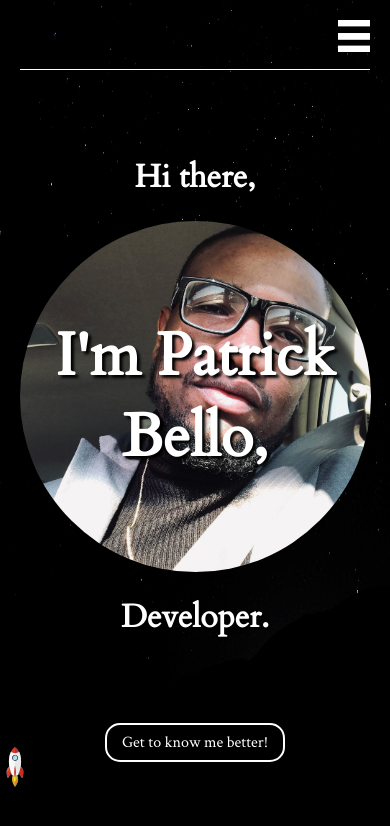
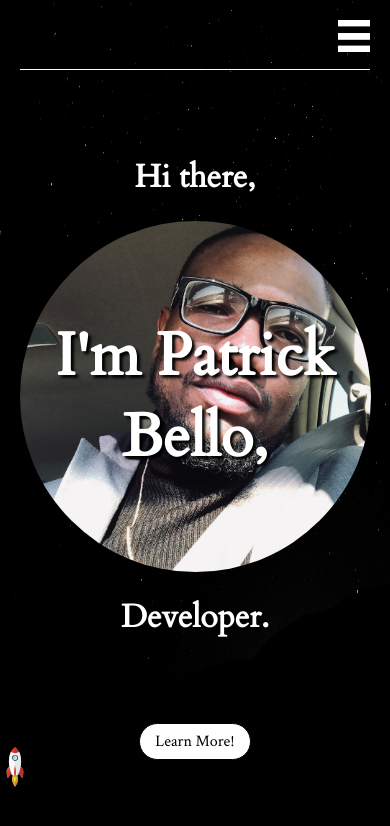
Before and after one commit to mayorbcode/portfolio, a React (Create React App) app: page / in a window 390 px wide. Shown: the top 826 px of the page. Built offline with nearby package versions, Linux system fonts and the light colour scheme.

Commit message:
minor UI tweaks

```diff
--- a/src/App.css
+++ b/src/App.css
@@ -140,18 +140,20 @@ html, body {
   font-size: 2rem;
   text-align: center;
   max-width: 90vw;
-  color: white;
+  color: black;
   /* margin-top: -25px; */
-  border: 2px solid white;
-  border-radius: 15px;
+  border: 1px solid black;
+  border-radius: 20px;
+  /* background-color: paleturquoise; */
+  background-color: white;
   padding: 7px 15px;
-  transition: transform 0.5s, color 0.65s, background-color 0.65s;
+  transition: border 0.2s, color 0.4s, background-color 0.4s;
 }
 
 .home .bottom a:hover {
-  transform: scale(1.2);
-  color: black;
-  background-color: white;
+  color: plum;
+  background-color: black;
+  border: 1px solid plum;
 }
 
 .svg {
@@ -232,19 +234,20 @@ html, body {
   text-align: center;
   text-decoration: none;
   font-size: 2rem;
-  color: white;
-  border: 2px solid white;
-  border-radius: 10px;
+  color: black;
+  background-color: white;
+  border: 1px solid black;
+  border-radius: 20px;
   padding: 5px 10px;
-  transition: transform 0.5s, color 0.65s, background-color 0.65s;
+  transition: border 0.2s, color 0.4s, background-color 0.4s;
   transition-delay: 0;
   max-width: 90vw;
 }
 
 .about .bottom a:hover, .projects .bottom a:hover {
-  transform: scale(1.2);
-  color: black;
-  background-color: white;
+  color: plum;
+  background-color: black;
+  border: 1px solid plum;
 }
 
 .about .top p {
@@ -407,18 +410,19 @@ html, body {
 .contact .bottom form button {
   margin-top: 10px;
   font-size: 1.5rem;
-  color: white;
-  background: none;
+  color: black;
+  background-color: white;
   border: 1px solid white;
   border-radius: 10px;
   position: relative;
-  transition: color 0.3s, border-color 0.3s;
+  transition: border 0.2s, color 0.4s, background-color 0.4s;
 }
 
 .contact .bottom form button:hover {
   cursor: pointer;
   color: plum;
-  border-color: plum;
+  border: 1px solid plum;
+  background-color: black;
 }
 
 .contact .bottom button:active {
@@ -1000,6 +1004,10 @@ html, body {
     left: 0vw;
     top: 30vw;
   }
+
+  .app .bottom a {
+    font-size: 6vw;
+  }
 }
 
 @media (max-width: 400px) {
--- a/src/components/About.js
+++ b/src/components/About.js
@@ -8,7 +8,7 @@ const animation = gsap.timeline();
 const About = (props) => {
 
   useEffect(() => {
-    window.scrollTo(0, 0);
+    window.scrollTo({top: 0, behavior: 'smooth'});
     animation
       .fromTo('.about .svg', {bottom:'3%'}, {delay: 1, repeat: -1, ease: 'back', bottom:'10%', yoyo:true, duration: 2})
 }, [])
--- a/src/components/Contact.js
+++ b/src/components/Contact.js
@@ -7,7 +7,7 @@ const animation = gsap.timeline();
 const Contact = () => {
 
   useEffect(() => {
-    window.scrollTo(0, 0);
+    window.scrollTo({top: 0, behavior: 'smooth'});
     animation
       .fromTo('.contact .svg', {bottom:'3%'}, {delay: 1, repeat: -1, ease: 'back', bottom:'10%', yoyo:true, duration: 2})
 }, [])
--- a/src/components/Home.js
+++ b/src/components/Home.js
@@ -8,7 +8,7 @@ const animation = gsap.timeline();
 const Home = (props) => {
 
   useEffect(() => {
-    window.scrollTo(0, 0);
+    window.scrollTo({top: 0, behavior: 'smooth'});
     animation
       .fromTo('.home .svg', {bottom:'3%'}, {delay: 1.2, repeat: -1, ease: 'back', bottom: '10%', yoyo:true, duration: 2})
 }, [])
@@ -24,7 +24,7 @@ const Home = (props) => {
         <img className='selfie' src={me} alt="selfie of patrick"/>
       </div>
       <div className="bottom">
-        <Link to='/about'>Get to know me better!</Link>
+        <Link to='/about'>Learn More!</Link>
         <div className="svg">
         </div>
       </div>
--- a/src/components/Projects.js
+++ b/src/components/Projects.js
@@ -8,7 +8,7 @@ const animation = gsap.timeline();
 const Projects = (props) => {
 
   useEffect(() => {
-    window.scrollTo(0, 0);
+    window.scrollTo({top: 0, behavior: 'smooth'});
     animation
       .fromTo('.projects .svg', {bottom:'3%'}, {delay: 1, repeat: -1, ease: 'back', bottom:'10%', yoyo:true, duration: 2})
 }, [])
```
